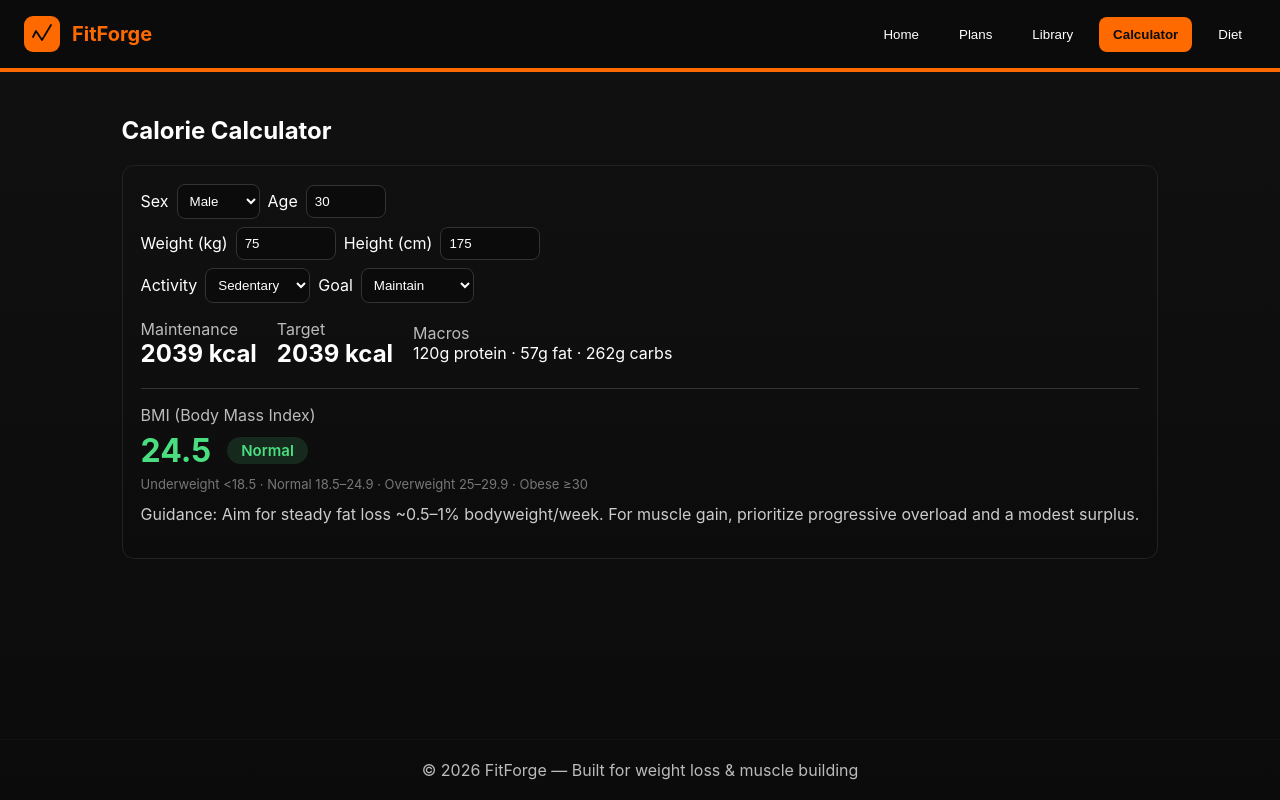
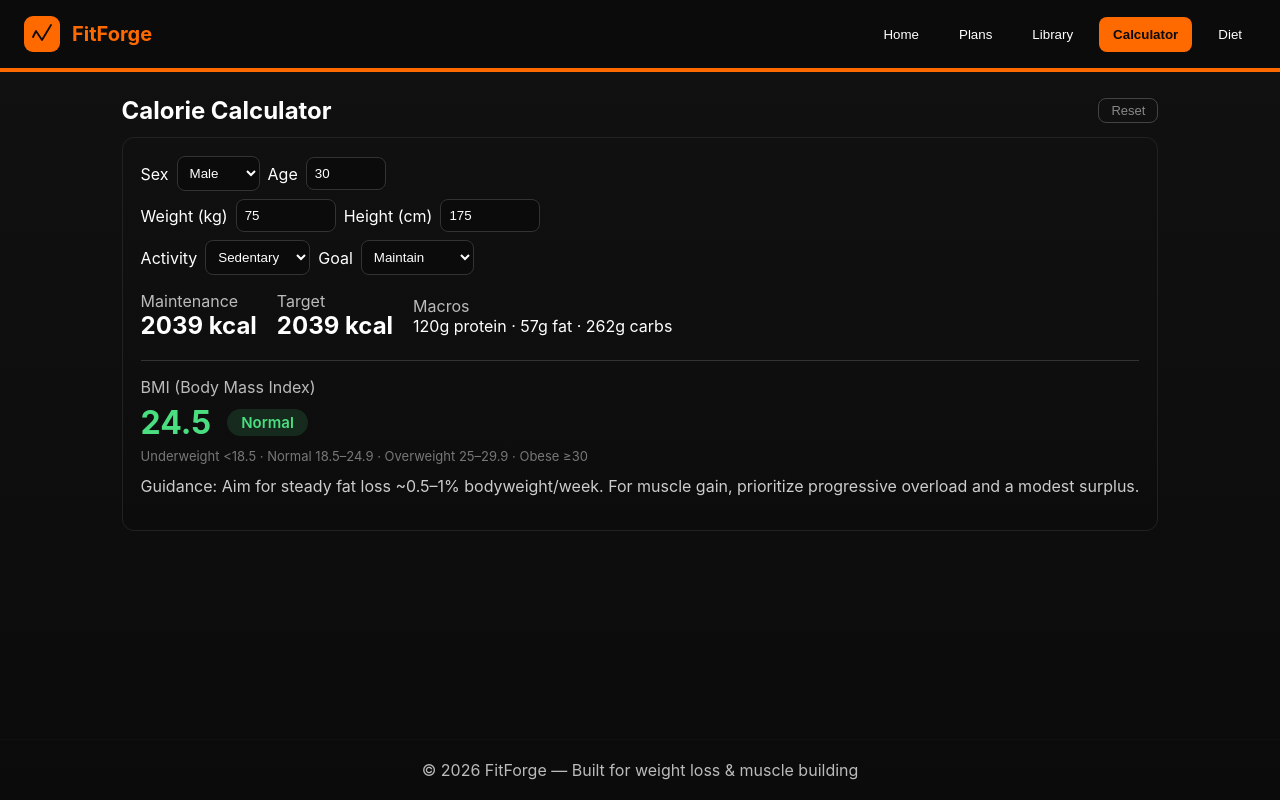
Before and after one commit to ianpils83-code/FitnessApp, a React (Vite) app: page / in a window 1280 px wide. Both pictures are taken after a click on the button "Calculator". Built offline with nearby package versions, Linux system fonts and the light colour scheme; the HTML template or start-up script is replaced by a standard one.

Commit message:
Add localStorage — remembers calculator stats and library filter

```diff
--- a/src/pages/Calculator.jsx
+++ b/src/pages/Calculator.jsx
@@ -1,14 +1,37 @@
-import React, { useState } from 'react'
+import React, { useState, useEffect } from 'react'
 
 function round(n) { return Math.round(n) }
 
+const load = (key, fallback) => {
+  const v = localStorage.getItem(key)
+  return v !== null ? JSON.parse(v) : fallback
+}
+
 export default function Calculator() {
-  const [sex, setSex] = useState('male')
-  const [age, setAge] = useState(30)
-  const [weight, setWeight] = useState(75)
-  const [height, setHeight] = useState(175)
-  const [activity, setActivity] = useState(1.2)
-  const [goal, setGoal] = useState('maintain')
+  const [sex,      setSex]      = useState(() => load('ff_sex',      'male'))
+  const [age,      setAge]      = useState(() => load('ff_age',      30))
+  const [weight,   setWeight]   = useState(() => load('ff_weight',   75))
+  const [height,   setHeight]   = useState(() => load('ff_height',   175))
+  const [activity, setActivity] = useState(() => load('ff_activity', 1.2))
+  const [goal,     setGoal]     = useState(() => load('ff_goal',     'maintain'))
+  const [saved,    setSaved]    = useState(false)
+
+  useEffect(() => {
+    localStorage.setItem('ff_sex',      JSON.stringify(sex))
+    localStorage.setItem('ff_age',      JSON.stringify(age))
+    localStorage.setItem('ff_weight',   JSON.stringify(weight))
+    localStorage.setItem('ff_height',   JSON.stringify(height))
+    localStorage.setItem('ff_activity', JSON.stringify(activity))
+    localStorage.setItem('ff_goal',     JSON.stringify(goal))
+    setSaved(true)
+    const t = setTimeout(() => setSaved(false), 1500)
+    return () => clearTimeout(t)
+  }, [sex, age, weight, height, activity, goal])
+
+  const handleReset = () => {
+    setSex('male'); setAge(30); setWeight(75)
+    setHeight(175); setActivity(1.2); setGoal('maintain')
+  }
 
   const bmr = sex === 'male'
     ? 10 * weight + 6.25 * height - 5 * age + 5
@@ -35,7 +58,22 @@ export default function Calculator() {
 
   return (
     <section>
-      <h2>Calorie Calculator</h2>
+      <div style={{ display: 'flex', alignItems: 'center', gap: 12, flexWrap: 'wrap' }}>
+        <h2 style={{ margin: 0 }}>Calorie Calculator</h2>
+        {saved && (
+          <span style={{ color: '#4ade80', fontSize: 13, fontWeight: 600 }}>✓ Saved</span>
+        )}
+        <button
+          onClick={handleReset}
+          style={{
+            marginLeft: 'auto', background: 'none', border: '1px solid #444',
+            color: '#888', padding: '4px 12px', borderRadius: 8,
+            cursor: 'pointer', fontSize: 13
+          }}
+        >
+          Reset
+        </button>
+      </div>
       <div className="card" style={{ marginTop: 12 }}>
 
         <div className="form-row">
--- a/src/pages/Library.jsx
+++ b/src/pages/Library.jsx
@@ -1,4 +1,4 @@
-import React, { useState } from 'react'
+import React, { useState, useEffect } from 'react'
 import ExerciseCard from '../components/ExerciseCard'
 import exercises from '../data/exercises.json'
 
@@ -6,7 +6,11 @@ const muscles = ['All', 'Chest', 'Back', 'Legs', 'Core', 'Shoulders', 'Arms', 'F
 
 export default function Library() {
   const [search, setSearch] = useState('')
-  const [muscle, setMuscle] = useState('All')
+  const [muscle, setMuscle] = useState(() => localStorage.getItem('ff_muscle') || 'All')
+
+  useEffect(() => {
+    localStorage.setItem('ff_muscle', muscle)
+  }, [muscle])
 
   const filtered = exercises.filter(e => {
     const matchMuscle = muscle === 'All' || e.muscle === muscle
```
